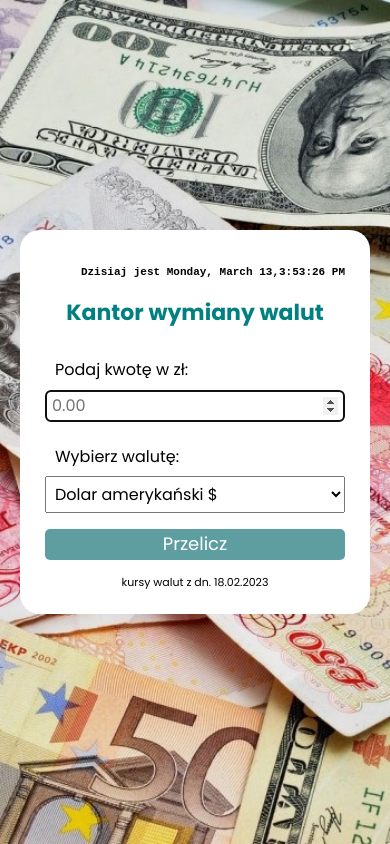
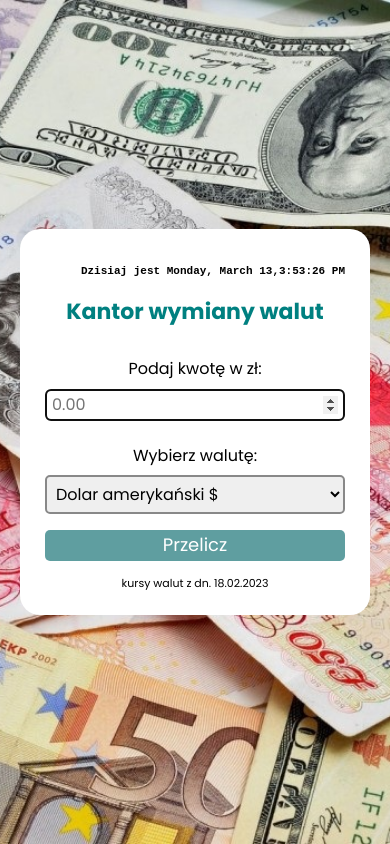
Before and after one commit to Piotr-Godlewski/kantor-react, a React (Create React App) app: page / in a window 390 px wide. Built offline with nearby package versions, Linux system fonts and the light colour scheme.

Commit message:
changed style.css to styled-components styled.js

```diff
--- a/src/Form/index.js
+++ b/src/Form/index.js
@@ -1,8 +1,8 @@
-import "./style.css"
 import currencies from "../currencies";
 import { useState } from "react";
 import Result from "./Result";
 import Clock from "./Clock";
+import { FormContainer, StyledForm, Header, Button, Paragraph, LabelText, FormField, Footer } from "./styled";
 
 const Form = ({ calculateResult, result }) => {
     const [amount, setAmount] = useState("");
@@ -17,34 +17,36 @@ const Form = ({ calculateResult, result }) => {
     }
 
     return (
-        <div className="container">
-            <form className="form" onSubmit={onSubmit}>
-                <fieldset className="form__fieldset">
+        <FormContainer>
+            <StyledForm onSubmit={onSubmit}>
                 <Clock />
-                    <header className="form__header">Kantor wymiany walut</header>
-                    <p className="form__paragraph">
-                        <span className="form__labelText">
+                <Header>
+                    Kantor wymiany walut
+                </Header>
+                <Paragraph>
+                    <LabelText>
                         Podaj kwotę w zł:
-                        </span>
-                        <input
+                    </LabelText>
+                    <FormField
                         value={amount}
                         onChange={({ target }) => setAmount(target.value)}
-                            className="form__field"
                         type="number"
                         step="0.01"
                         name="kwota_zl"
                         placeholder="0.00"
                         autoFocus
                         required
-                            min="0.01" />
-
-                    </p>
-                    <p className="form__paragraph">
-                        <span className="form__labelText">Wybierz walutę:</span>
-                        <select
-                            className="form__labelList"
+                        min="0.01"
+                    />
+                </Paragraph>
+                <Paragraph>
+                    <LabelText>
+                        Wybierz walutę:
+                    </LabelText>
+                    <FormField as={"select"}
                         value={currency}
-                            onChange={onSelectChange} >
+                        onChange={onSelectChange}
+                    >
                         {currencies.map((currency => (
                             <option
                                 key={currency.symbol}
@@ -52,19 +54,18 @@ const Form = ({ calculateResult, result }) => {
                                 {currency.name} {currency.symbol}
                             </option>
                         )))};
-                        </select>
-                    </p>
-                    <p>
-                        <button className="form__button">
+                    </FormField>
+                </Paragraph>
+                <Button>
                     Przelicz
-                        </button>
-                    </p>
+                </Button>
                 <Result result={result} />
-                    <footer className="form__footer">kursy walut z dn. 18.02.2023</footer>
-                </fieldset>
-            </form>
+                <Footer>
+                    kursy walut z dn. 18.02.2023
+                </Footer>
+            </StyledForm>
 
-        </div>
+        </FormContainer>
     );
 }
 
--- a/src/Form/style.css
+++ b/src/Form/style.css
@@ -1,82 +1,4 @@
-.container {
-  background-color: white;
-  border-radius: 20px;
-  margin: 20px;
-  padding: 10px;
-  text-align: center;
-}
-
-.form__labelText {
-  margin: 10px;
-  max-width: 200px;
-  display: inline-block;
-}
-
-.form__field {
-  border: 2px solid #888;
-  border-radius: 5px;
-  width: 100%;
-  padding: 5px;
-}
-
-.form__labelList {
-  list-style: none;
-  padding: 5px;
-}
-
-.form__button {
-  color: white;
-  border: none;
-  border-radius: 5px;
-  width: 100%;
-  display: block;
-  margin: 10px auto;
-  padding: 5px;
-  background-color: cadetblue;
-  font-size: 18px;
-}
-
-.form__button:hover {
-  background-color: hsl(182, 25%, 60%);
-  transform: scale(1.1);
-  transition: 1.5s;
-}
-
-.form__button:active {
-  background-color: hsl(182, 25%, 45%);
-  transition: 0.5s;
-}
-
-.form__fieldset {
-  border: none;
-  padding: 10px;
-  border-radius: 5px;
-  margin: 5px;
-}
-
-.form__header {
-  color: teal;
-  padding: 10px;
-  font-size: 22px;
-  font-weight: bold;
-}
 
 .form__labelResult {
-  font-weight: bold;
+
 }
-
-.form__footer {
-  font-size: 11px;
-}
-
-.form__paragraph {
-  text-align: left;
-  display: grid;
-  grid-template-columns: 1fr 1fr;
-}
-
-@media (max-width: 767px) {
-  .form__paragraph {
-    grid-template-columns: 1fr;
-  }
-}
--- /dev/null
+++ b/src/Form/styled.js
@@ -0,0 +1,77 @@
+import styled from "styled-components";
+
+export const FormContainer = styled.div`
+  background-color: white;
+  border-radius: 20px;
+  margin: 20px;
+  padding: 10px;
+  text-align: center;
+`;
+
+export const StyledForm = styled.form`
+  border: none;
+  padding: 10px;
+  border-radius: 5px;
+  margin: 5px;
+`;
+
+export const Header = styled.header`
+  color: teal;
+  padding: 10px;
+  font-size: 22px;
+  font-weight: bold;
+`;
+
+export const Paragraph = styled.p`
+  text-align: left;
+  display: grid;
+  grid-template-columns: 1fr 1fr;
+
+  @media (max-width: 767px) {
+    grid-template-columns: 1fr;
+  }
+`;
+
+export const LabelText = styled.span`
+  margin: 10px;
+  max-width: 200px;
+  display: inline-block;
+
+  @media (max-width: 767px) {
+    justify-self: center;
+  }
+`;
+
+export const FormField = styled.input`
+  border: 2px solid #888;
+  border-radius: 5px;
+  width: 100%;
+  padding: 5px;
+`;
+
+export const Button = styled.button`
+  color: white;
+  border: none;
+  border-radius: 5px;
+  width: 100%;
+  display: block;
+  margin: 10px auto;
+  padding: 5px;
+  background-color: cadetblue;
+  font-size: 18px;
+
+  &:hover {
+    background-color: hsl(182, 25%, 60%);
+    transform: scale(1.05);
+    transition: 1.5s;
+  }
+
+  &:active {
+    background-color: hsl(182, 25%, 45%);
+    transition: 0.5s;
+  }
+`;
+
+export const Footer = styled.footer`
+  font-size: 11px;
+`;
```
Lines whose indentation alone changed are shown as unchanged.
